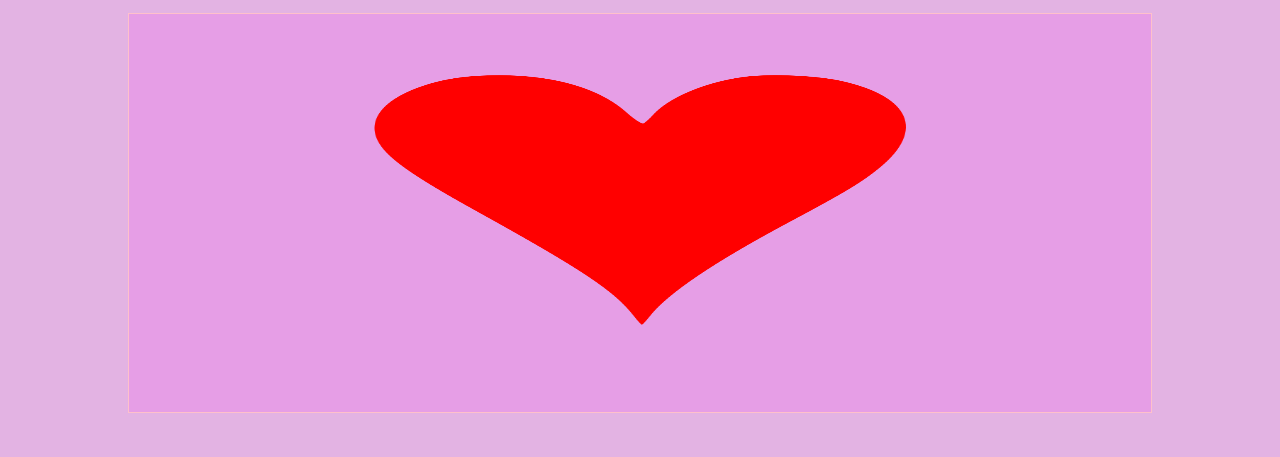
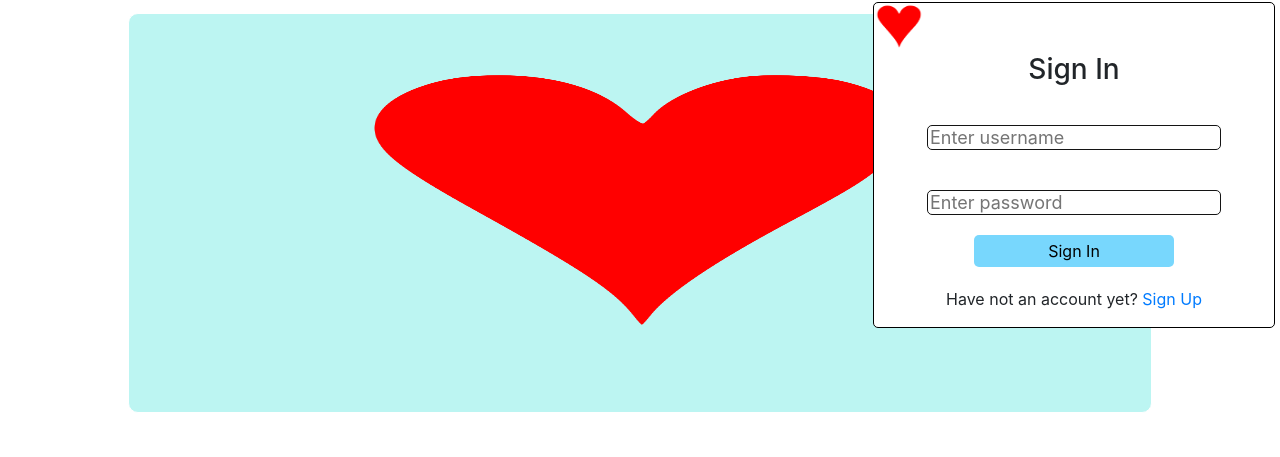
Before and after one commit to zhengz55/SuperMomsClub, a plain HTML site: page public/home.html in a window 1280 px wide. Shown: the part 58-515 px from the top of the page. Drawn offline with nearby package versions, Linux system fonts and the light colour scheme.

Commit message:
2020/6/15

```diff
--- a/public/css/blogs.css
+++ b/public/css/blogs.css
@@ -46,18 +46,18 @@ body {height: 100%}
 .container-secondary {
     width: 30%;
     height: 200%;
-    background-color: green;
+    background-color:#78d7fd;
 }
 
 .event {
     width: 100%;
     height: 250px;
-    background-color: blue;
+    background-color:#31b1e4;
     overflow: hidden;
 }
 
 .event:nth-child(odd) {
-    background-color: #a1f0e5;
+    background-color: #bcf5f2;
 }
 
 .event * {
--- a/public/css/home.css
+++ b/public/css/home.css
@@ -1,4 +1,4 @@
-body { background-color: #e3b3e3 !important; }
+body { background-color: #ffffff !important; }
 
 /*.signIn-form {
     background-color: white;
@@ -34,11 +34,12 @@ body { background-color: #e3b3e3 !important; }
 .image-container-main {
   width: 80%;
   height: 400px;
-  border: 1px solid pink;
+  border: 1px solid rgb(255, 255, 255);
+  border-radius: 10px;
   margin-top: 15px;
   margin-left: 10%;
   text-align: center;
-  background-color: #e69ee6;
+  background-color: #bcf5f2;
 }
 
 #signIn {
--- a/public/css/main.css
+++ b/public/css/main.css
@@ -3,12 +3,13 @@
 .signIn-form {
     background-color: white;
     position: absolute;
-    right: 0px;
-    top: 55px;
-    display: none;
-    visibility: hidden;
-    border: 1px solid black;
-
+    right: 5px;
+    top: 60px;
+    display: black;
+    visibility: visible;
+    border: 0.5px solid black;
+    border-radius: 5px;
+    font-family: -apple-system, BlinkMacSystemFont, 'Segoe UI', Roboto, Oxygen, Ubuntu, Cantarell, 'Open Sans', 'Helvetica Neue', sans-serif;
 }
 
 .input-container-signin {
@@ -18,13 +19,14 @@
     font-size: 18px;
     min-width: 400px;
     min-height: 50px;
+    font-family: -apple-system, BlinkMacSystemFont, 'Segoe UI', Roboto, Oxygen, Ubuntu, Cantarell, 'Open Sans', 'Helvetica Neue', sans-serif;
 /*    border: 1px solid black;*/
 }
 
 #signin-button {
-	border:1px solid rgb(20, 20, 20);
+	border:0px solid rgb(20, 20, 20);
     border-radius: 5px;
-    background-color:#31b1e4;
+    background-color:#78d7fd;
     line-height:30px;
     margin-bottom:100px;
     display:block;
@@ -37,6 +39,7 @@
     position:relative;
     margin-left: auto;
     margin-right: auto;
+    font-family: -apple-system, BlinkMacSystemFont, 'Segoe UI', Roboto, Oxygen, Ubuntu, Cantarell, 'Open Sans', 'Helvetica Neue', sans-serif;
 }
 
 .signUp-form {
@@ -56,7 +59,9 @@
 }
 
 .input-text-box-signin {
-	margin-top: 11px;
+	margin-top: 30px;
     height: 25px;
+    border-radius: 5px;
+    border:0.4px solid rgb(20, 20, 20);
     /* text-align: right; */
 }
--- a/public/css/signIn.css
+++ b/public/css/signIn.css
@@ -1,4 +1,4 @@
-body { background-color: #e3b3e3 !important; }
+body { background-color: #ffffff !important; }
 
 
 .bg {
@@ -13,12 +13,12 @@ body { background-color: #e3b3e3 !important; }
 .white-card {
     /*position: absolute;*/
     position: relative;
-	background-color: #e69ee6;
+	background-color: #28cfcf;
     border-radius: 50px;
     height: 300px;
     width: 600px;
 /*    top: 65%; for absolute positioning */
-	top: 13.5%;
+	top: 20%;
     left: 50%;
     transform: translate(-50%, -50%);
     box-shadow: 2px 2px 2px 1px rgba(0, 0, 0, .3);
@@ -31,12 +31,16 @@ body { background-color: #e3b3e3 !important; }
     font-weight: 400;
     color: white;
     font-size: 50px;
+    font-family: -apple-system, BlinkMacSystemFont, 'Segoe UI', Roboto, Oxygen, Ubuntu, Cantarell, 'Open Sans', 'Helvetica Neue', sans-serif;
+
 }
 
 .sub-text {
     font-weight: 400;
     color: white;
     font-size: 30px;
+    font-family: -apple-system, BlinkMacSystemFont, 'Segoe UI', Roboto, Oxygen, Ubuntu, Cantarell, 'Open Sans', 'Helvetica Neue', sans-serif;
+
 }
 
 .logo {
@@ -77,9 +81,9 @@ body { background-color: #e3b3e3 !important; }
 }
 
 .button {
-    border:1px solid rgb(20, 20, 20);
+    border:0px solid rgb(20, 20, 20);
     border-radius: 5px;
-    background-color:#23a13e;
+    background-color:#1d8b86;
 	line-height:35px;
 	margin-bottom:70px;
 	display:block;
@@ -102,7 +106,9 @@ body { background-color: #e3b3e3 !important; }
 	top:50%;
 	left:50%;
 	width:400px;
-	transform:translate(-50%, -50%);
+    transform:translate(-50%, -50%);
+    font-family: -apple-system, BlinkMacSystemFont, 'Segoe UI', Roboto, Oxygen, Ubuntu, Cantarell, 'Open Sans', 'Helvetica Neue', sans-serif;
+
 }
 
 .input-container {
@@ -127,6 +133,8 @@ body { background-color: #e3b3e3 !important; }
     font-weight: 400;
     font-size: 20px;
     font-family: Arial, Helvetica, sans-serif;
+    font-family: -apple-system, BlinkMacSystemFont, 'Segoe UI', Roboto, Oxygen, Ubuntu, Cantarell, 'Open Sans', 'Helvetica Neue', sans-serif;
+
 }
 
 .input-text-box {
--- a/public/main.html
+++ b/public/main.html
@@ -69,6 +69,7 @@
 
     <div>
       <form class="signIn-form">
+        <img src="/img/heart.png" height="50" width="50" />
         <h3 style="text-align: center;">Sign In</h3>
         <div class="input-container-signin">
 <!--             <label class="input-name-text-signin" for="company">Username</label> -->
```
Also changed, not shown: 1 other file.
